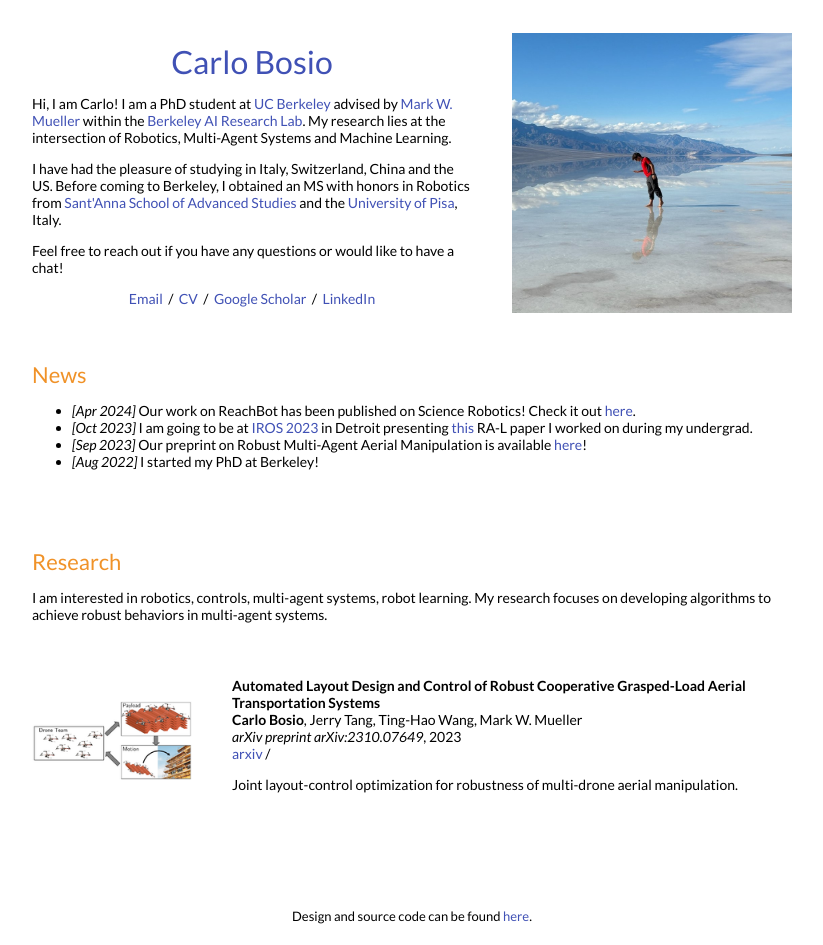
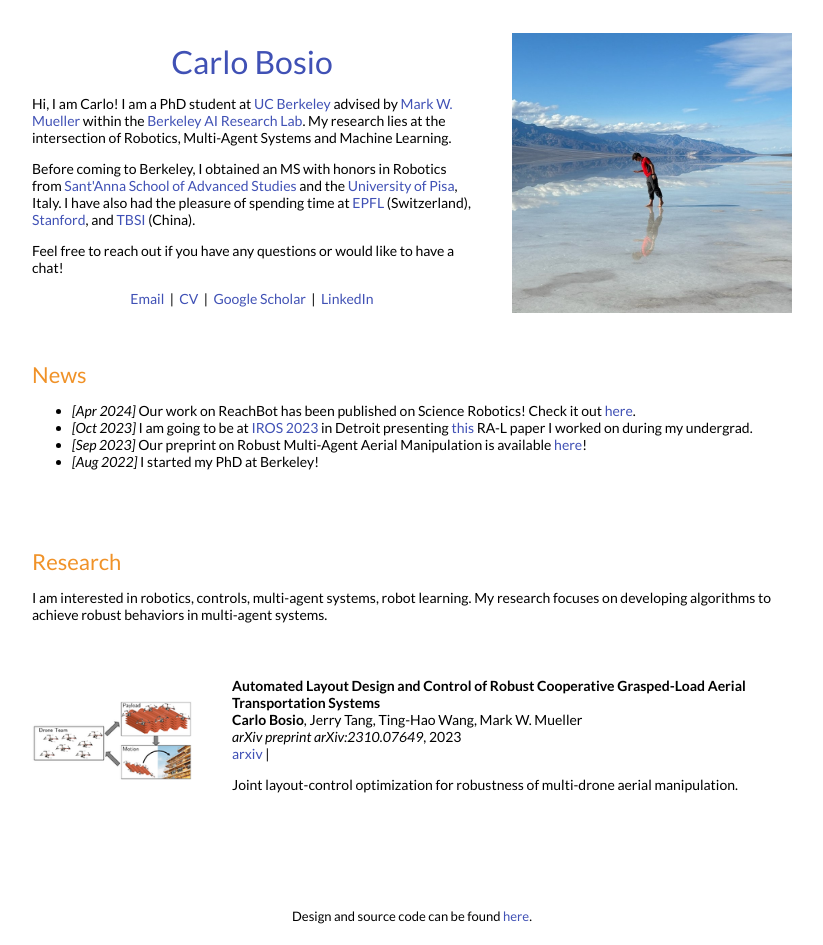
Before and after one commit to carlobosio/carlobosio.github.io, a Jekyll site: the page built from _posts/2024-05-25-layout.markdown, in a window 1280 px wide. Shown: the whole page, without its empty margins (228-1051 px from the left). Built offline with Jekyll 4.4.1, drawn with Linux system fonts in a browser that asks for light colours.

Commit message:
adding other unis

```diff
--- a/_layouts/default.html
+++ b/_layouts/default.html
@@ -40,15 +40,15 @@
                 From 2011 to 2017, I worked at <a href="https://www.intel.com">Intel</a>, as part of <a href="https://www.intelrealsense.com/">Intel RealSense</a>. I primarily designed computer vision algorithms for efficient hardware ASICs, including the Intel RealSense <a href="https://software.intel.com/en-us/articles/realsense-r200-camera">R200</a> and <a href="https://software.intel.com/en-us/realsense/d400">D400</a> RGB-D sensors. Additionally, I worked on <a href="https://github.com/IntelRealSense/librealsense">software APIs</a>, <a href="https://patents.google.com/patent/US9992474B2">active illumination systems</a>, <a href="https://patents.google.com/patent/US9304597">human-computer interaction devices</a>, and helped develop demos for trade shows, including CES 2012-2016.
               </p> -->
               <p>
-                I have had the pleasure of studying in Italy, Switzerland, China and the US. Before coming to Berkeley, I obtained an MS with honors in Robotics from <a href="https://www.santannapisa.it/en">Sant'Anna School of Advanced Studies</a> and the <a href="https://www.unipi.it/index.php/english">University of Pisa</a>, Italy.
+                Before coming to Berkeley, I obtained an MS with honors in Robotics from <a href="https://www.santannapisa.it/en">Sant'Anna School of Advanced Studies</a> and the <a href="https://www.unipi.it/index.php/english">University of Pisa</a>, Italy. I have also had the pleasure of spending time at <a href="https://www.epfl.ch/en/">EPFL</a> (Switzerland), <a href="https://www.stanford.edu/">Stanford</a>, and <a href="https://www.tbsi.edu.cn/english/">TBSI</a> (China).
               </p>
               <p>
                 Feel free to reach out if you have any questions or would like to have a chat!
               </p>
               <p style="text-align:center">
-                <a target="_blank" href="https://mailhide.io/e/B8TyS"> Email</a> &nbsp;/&nbsp;
-                <a href="pdfs/Bosio_CV.pdf">CV</a> &nbsp;/&nbsp;
-                <a href="https://scholar.google.com/citations?hl=en&user=nlT-CeYAAAAJ&view_op=list_works">Google Scholar</a> &nbsp;/&nbsp;
+                <a target="_blank" href="https://mailhide.io/e/B8TyS"> Email</a> &nbsp;|&nbsp;
+                <a href="pdfs/Bosio_CV.pdf">CV</a> &nbsp;|&nbsp;
+                <a href="https://scholar.google.com/citations?hl=en&user=nlT-CeYAAAAJ&view_op=list_works">Google Scholar</a> &nbsp;|&nbsp;
                 <a href="https://www.linkedin.com/in/cbosio"> LinkedIn </a>
               </p>
             </td>
@@ -104,25 +104,25 @@
               <em>{{post.venue}}</em>, {{ post.date | date: "%Y" }}
               <br>
               {% if post.arxiv %}
-              <a href="{{post.arxiv}}">arxiv</a> /
+              <a href="{{post.arxiv}}">arxiv</a> |
               {% endif %}
               {% if post.video %}
-              <a href="{{post.video}}">video</a> /
+              <a href="{{post.video}}">video</a> |
               {% endif %}
               {% if post.code %}
-              <a href="{{post.code}}">code</a> /
+              <a href="{{post.code}}">code</a> |
               {% endif %}
               {% if post.poster %}
-              <a href="{{post.poster}}">poster</a> /
+              <a href="{{post.poster}}">poster</a> |
               {% endif %}
               {% if post.slides %}
-              <a href="{{post.slides}}">slides</a> /
+              <a href="{{post.slides}}">slides</a> |
               {% endif %}
               {% if post.website %}
-              <a href="{{post.website}}">website</a> /
+              <a href="{{post.website}}">website</a> |
               {% endif %}
               {% if post.youtube %}
-              <a href="{{post.youtube}}">youtube</a> /
+              <a href="{{post.youtube}}">youtube</a> |
               {% endif %}
               <p></p>
               {{ post.excerpt }}
```
